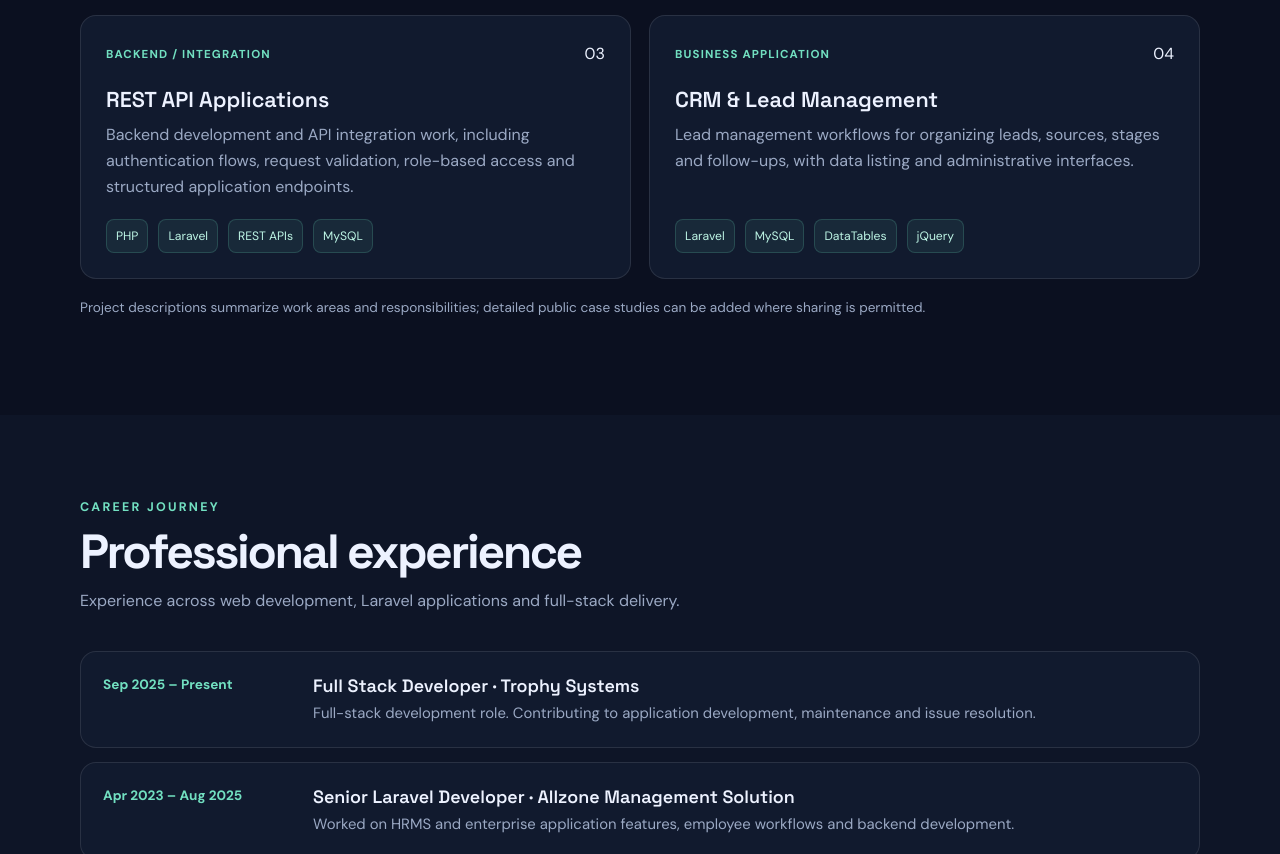
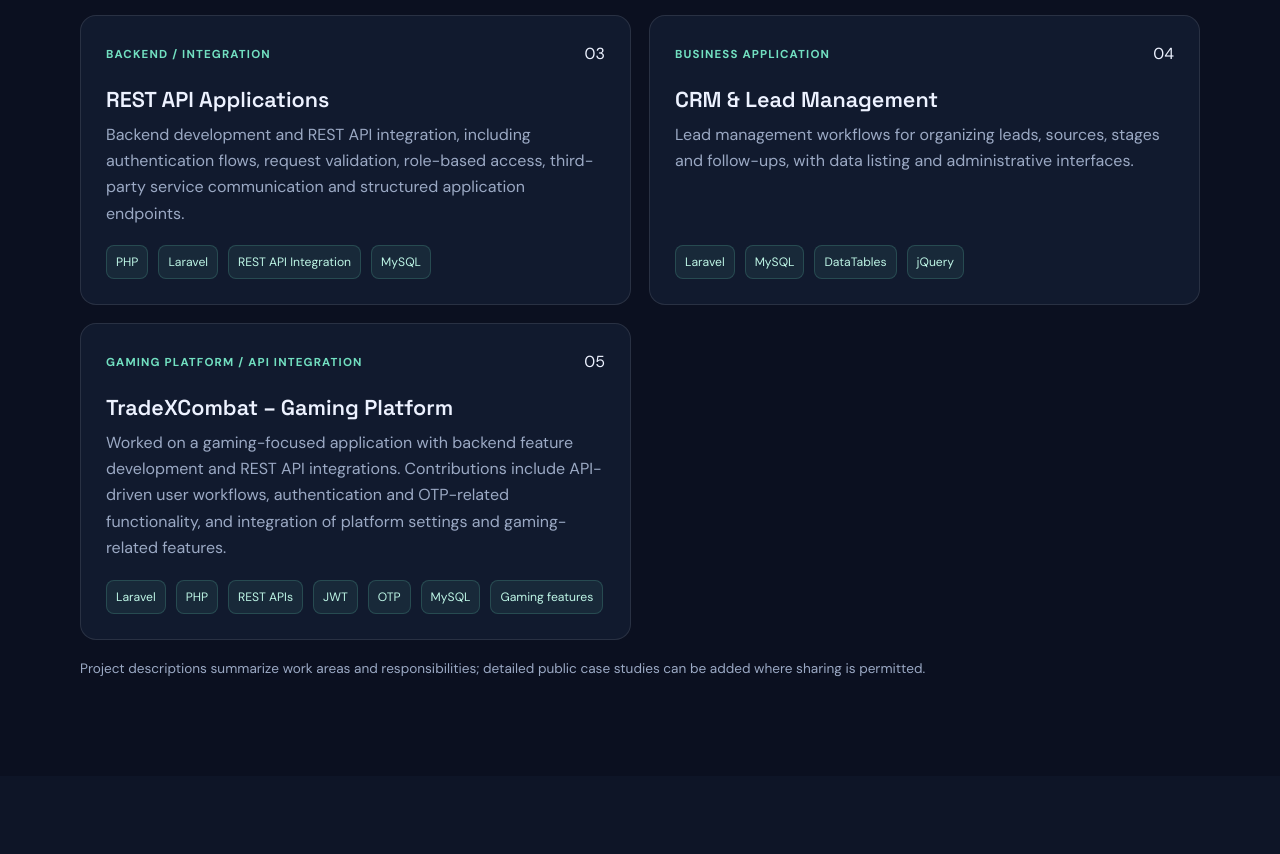
Before and after one commit to Laravel21/kishore-portfolio, a plain HTML site: page index.html in a window 1280 px wide. Shown: the part 2857-3711 px from the top of the page. Drawn offline with Linux system fonts and the light colour scheme.

Commit message:
Add TradeXCombat gaming project and REST API integration details

```diff
--- a/index.html
+++ b/index.html
@@ -34,8 +34,9 @@
 <section id="projects"><div class="wrap"><div class="section-head reveal"><div class="eyebrow">Selected work</div><h2>Projects & solutions</h2><p>A selection of business applications and development work across enterprise workflows.</p></div><div class="projects">
 <article class="project reveal"><div class="project-top"><span class="project-tag">Pharmacy / POS / Inventory</span><span>01</span></div><h3>Mudhalvar Marundhagam</h3><p>End-to-end development and support work on a pharmacy management application, including billing workflows, inventory and purchase/sales operations, report handling and issue resolution.</p><div class="chips"><span class="chip">Laravel</span><span class="chip">PHP</span><span class="chip">MySQL</span><span class="chip">Billing</span><span class="chip">Inventory</span></div></article>
 <article class="project reveal"><div class="project-top"><span class="project-tag">Human Resources</span><span>02</span></div><h3>HRMS & Employee Appraisal</h3><p>Enterprise HRMS features including employee dashboards, role-based access, attendance, leave management, payroll-related workflows, PDF generation and appraisal processes.</p><div class="chips"><span class="chip">Laravel</span><span class="chip">MySQL</span><span class="chip">RBAC</span><span class="chip">PDF</span></div></article>
-<article class="project reveal"><div class="project-top"><span class="project-tag">Backend / Integration</span><span>03</span></div><h3>REST API Applications</h3><p>Backend development and API integration work, including authentication flows, request validation, role-based access and structured application endpoints.</p><div class="chips"><span class="chip">PHP</span><span class="chip">Laravel</span><span class="chip">REST APIs</span><span class="chip">MySQL</span></div></article>
+<article class="project reveal"><div class="project-top"><span class="project-tag">Backend / Integration</span><span>03</span></div><h3>REST API Applications</h3><p>Backend development and REST API integration, including authentication flows, request validation, role-based access, third-party service communication and structured application endpoints.</p><div class="chips"><span class="chip">PHP</span><span class="chip">Laravel</span><span class="chip">REST API Integration</span><span class="chip">MySQL</span></div></article>
 <article class="project reveal"><div class="project-top"><span class="project-tag">Business application</span><span>04</span></div><h3>CRM & Lead Management</h3><p>Lead management workflows for organizing leads, sources, stages and follow-ups, with data listing and administrative interfaces.</p><div class="chips"><span class="chip">Laravel</span><span class="chip">MySQL</span><span class="chip">DataTables</span><span class="chip">jQuery</span></div></article>
+<article class="project reveal"><div class="project-top"><span class="project-tag">Gaming platform / API integration</span><span>05</span></div><h3>TradeXCombat – Gaming Platform</h3><p>Worked on a gaming-focused application with backend feature development and REST API integrations. Contributions include API-driven user workflows, authentication and OTP-related functionality, and integration of platform settings and gaming-related features.</p><div class="chips"><span class="chip">Laravel</span><span class="chip">PHP</span><span class="chip">REST APIs</span><span class="chip">JWT</span><span class="chip">OTP</span><span class="chip">MySQL</span><span class="chip">Gaming features</span></div></article>
 </div><p style="color:var(--muted);font-size:.85rem;margin-top:18px">Project descriptions summarize work areas and responsibilities; detailed public case studies can be added where sharing is permitted.</p></div></section>
 <section id="experience" style="background:#0e1527"><div class="wrap"><div class="section-head reveal"><div class="eyebrow">Career journey</div><h2>Professional experience</h2><p>Experience across web development, Laravel applications and full-stack delivery.</p></div><div class="timeline">
 <div class="timeline-item reveal"><div class="date">Sep 2025 – Present</div><div><h3>Full Stack Developer · Trophy Systems</h3><p>Full-stack development role. Contributing to application development, maintenance and issue resolution.</p></div></div>
```
